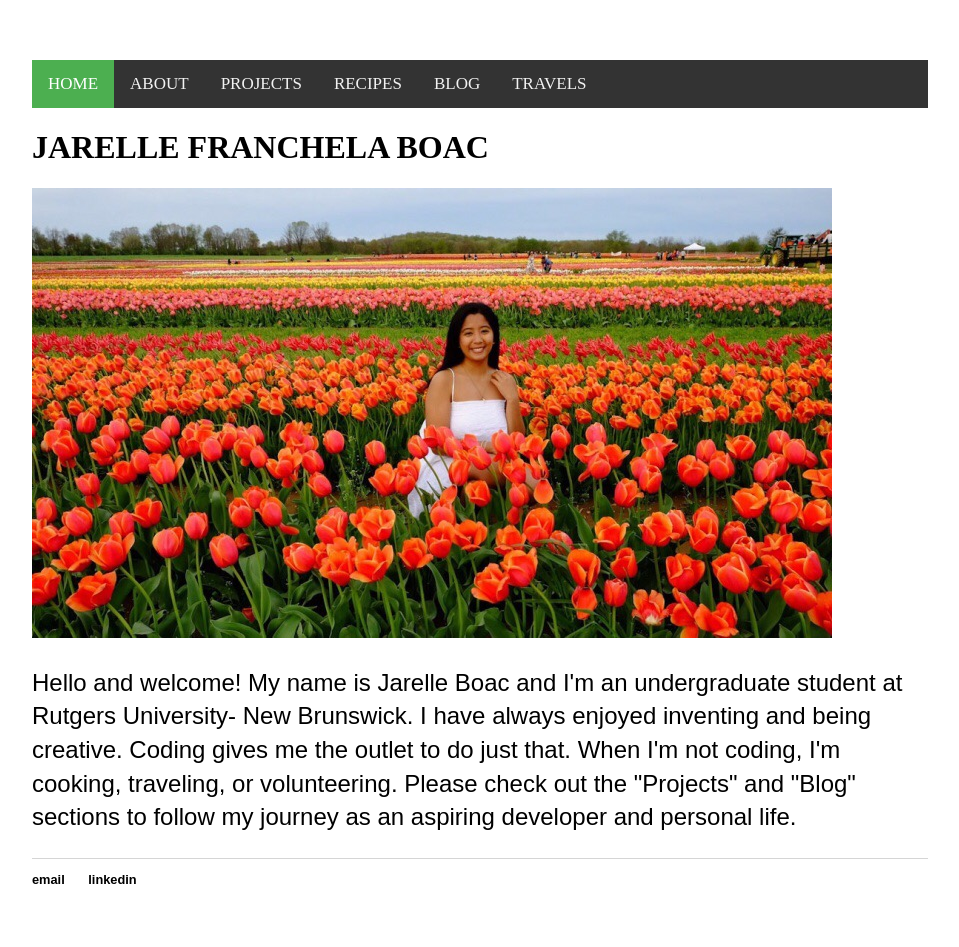
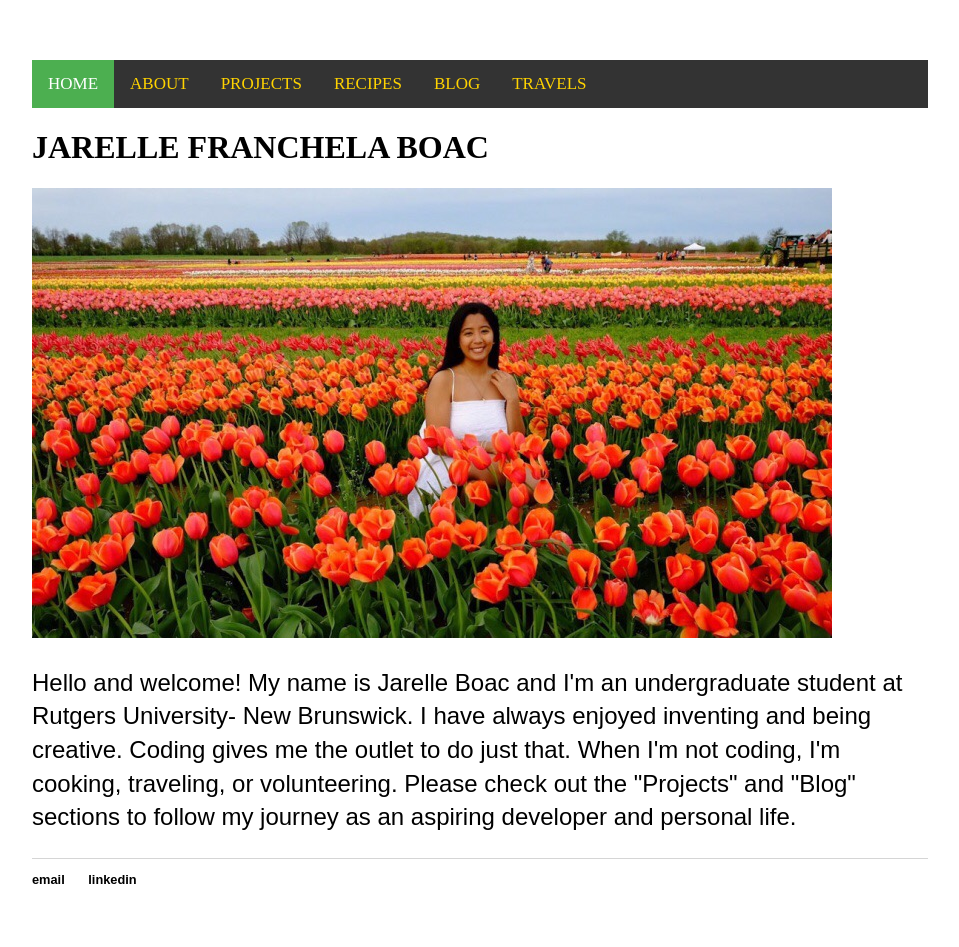
Before and after one commit to jarelle22/jarelleboac.github.io, a Jekyll site: the page built from index.html, in a window 1280 px wide. Shown: the whole page, without its empty margins (160-1119 px from the left). Built offline with Jekyll 4.4.1, drawn with Linux system fonts in a browser that asks for light colours.

Commit message:
Update main.css

```diff
--- a/css/main.css
+++ b/css/main.css
@@ -29,7 +29,7 @@ a:hover {
 /* Style the links inside the navigation bar */
 .topnav a {
   float: left;
-  color: #f2f2f2;
+  color: #ffd300;
   text-align: center;
   padding: 14px 16px;
   text-decoration: none;
```
